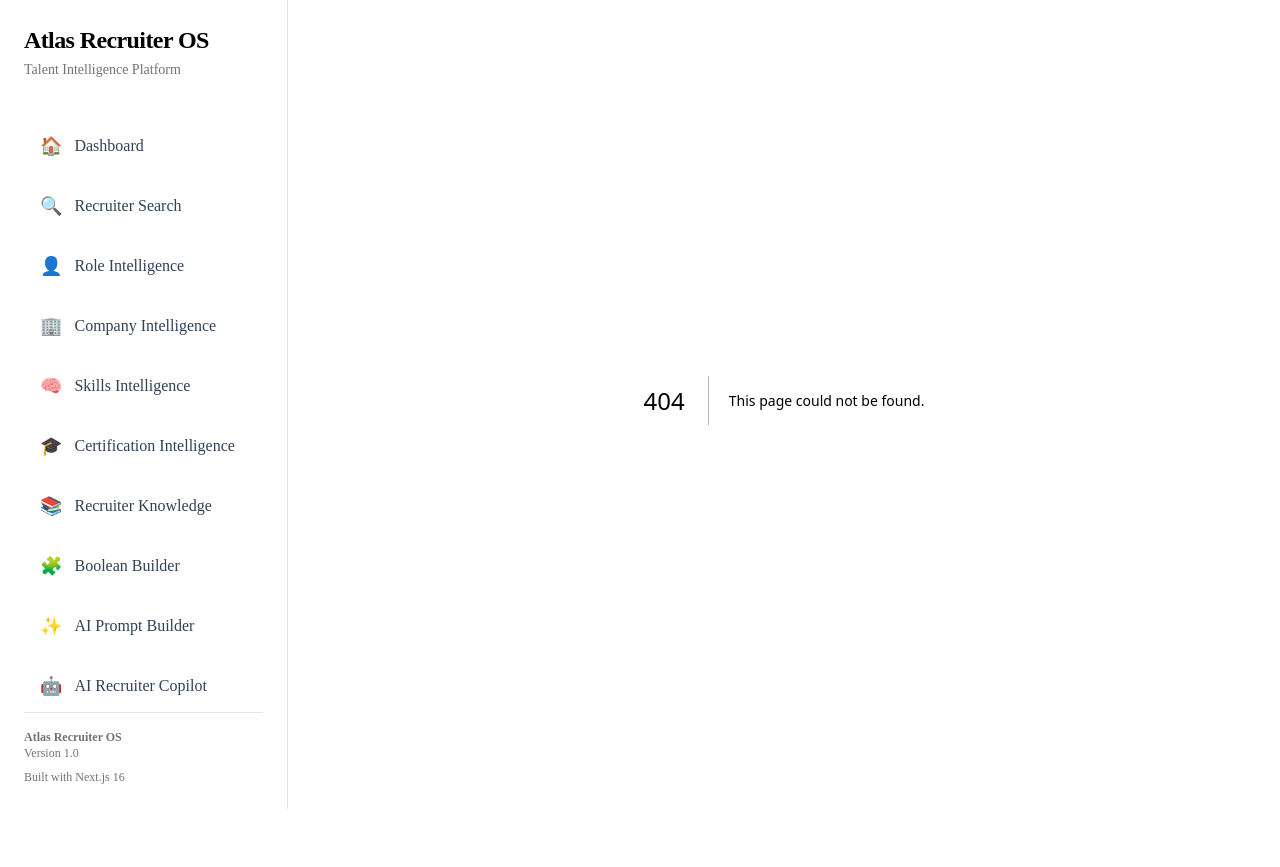
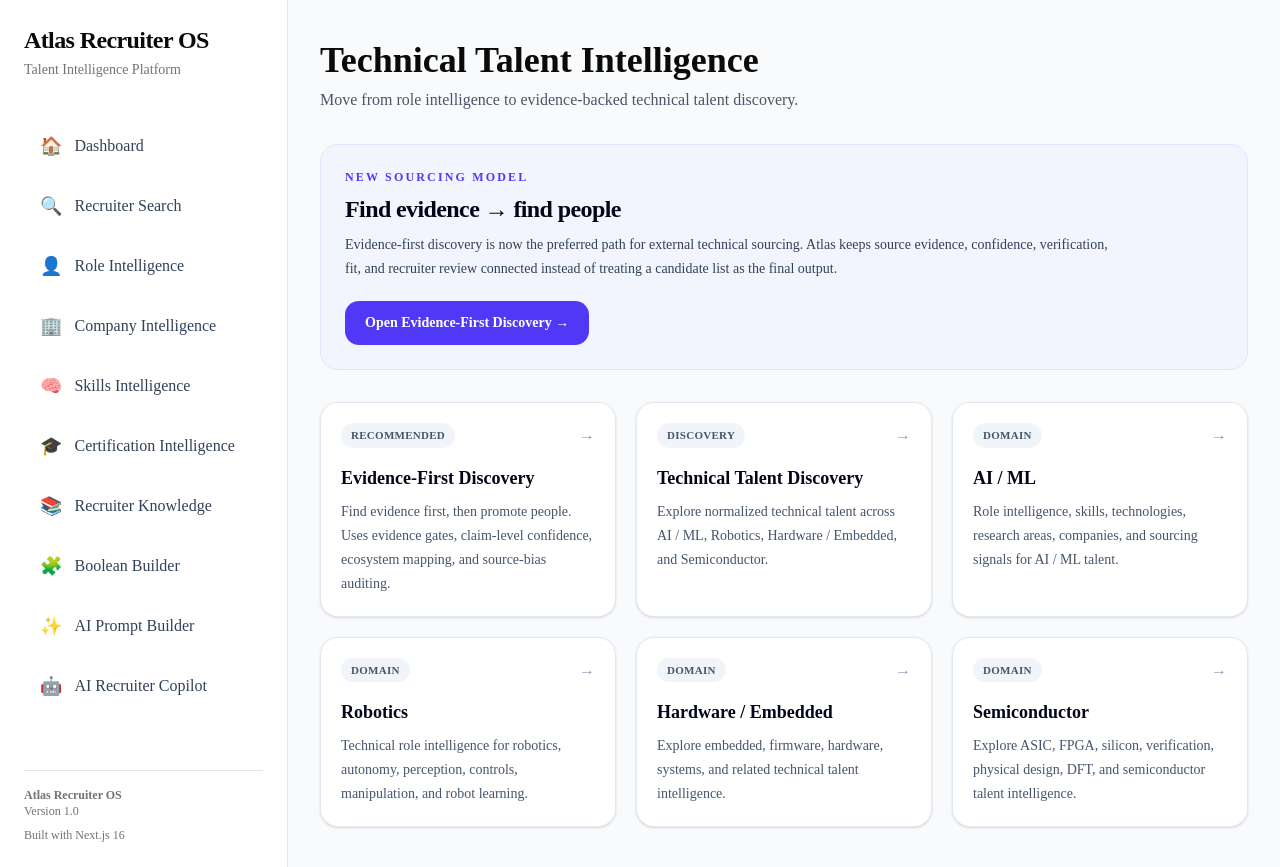
Before and after one commit to rajhrk/atlas-recruiter-os, a Next.js app in the folder web/: page /technical-talent in a window 1280 px wide. Before the commit this address had no page. Before the commit the page ends 809 px from the top, so only its background shows below. Built offline with nearby package versions, Linux system fonts and the light colour scheme.

Commit message:
feat: add technical talent intelligence hub

```diff
--- /dev/null
+++ b/web/app/technical-talent/page.tsx
@@ -0,0 +1,107 @@
+import Link from "next/link";
+
+import AtlasHeader from "@/components/atlas/AtlasHeader";
+
+const WORKSPACES = [
+  {
+    title: "Evidence-First Discovery",
+    description:
+      "Find evidence first, then promote people. Uses evidence gates, claim-level confidence, ecosystem mapping, and source-bias auditing.",
+    href: "/technical-talent/evidence-first",
+    label: "Recommended",
+  },
+  {
+    title: "Technical Talent Discovery",
+    description:
+      "Explore normalized technical talent across AI / ML, Robotics, Hardware / Embedded, and Semiconductor.",
+    href: "/technical-talent/discovery",
+    label: "Discovery",
+  },
+  {
+    title: "AI / ML",
+    description:
+      "Role intelligence, skills, technologies, research areas, companies, and sourcing signals for AI / ML talent.",
+    href: "/technical-talent/ai-ml",
+    label: "Domain",
+  },
+  {
+    title: "Robotics",
+    description:
+      "Technical role intelligence for robotics, autonomy, perception, controls, manipulation, and robot learning.",
+    href: "/technical-talent/robotics",
+    label: "Domain",
+  },
+  {
+    title: "Hardware / Embedded",
+    description:
+      "Explore embedded, firmware, hardware, systems, and related technical talent intelligence.",
+    href: "/technical-talent/hardware",
+    label: "Domain",
+  },
+  {
+    title: "Semiconductor",
+    description:
+      "Explore ASIC, FPGA, silicon, verification, physical design, DFT, and semiconductor talent intelligence.",
+    href: "/technical-talent/semiconductor",
+    label: "Domain",
+  },
+] as const;
+
+export default function TechnicalTalentHubPage() {
+  return (
+    <main className="min-h-screen bg-slate-50">
+      <div className="mx-auto max-w-7xl px-6 py-10 lg:px-8">
+        <AtlasHeader
+          title="Technical Talent Intelligence"
+          description="Move from role intelligence to evidence-backed technical talent discovery."
+        />
+
+        <section className="mt-8 rounded-2xl border border-indigo-100 bg-indigo-50/60 p-6">
+          <p className="text-xs font-semibold uppercase tracking-[0.18em] text-indigo-600">
+            New sourcing model
+          </p>
+          <h2 className="mt-2 text-2xl font-semibold tracking-tight text-slate-950">
+            Find evidence → find people
+          </h2>
+          <p className="mt-2 max-w-3xl text-sm leading-6 text-slate-700">
+            Evidence-first discovery is now the preferred path for external
+            technical sourcing. Atlas keeps source evidence, confidence,
+            verification, fit, and recruiter review connected instead of
+            treating a candidate list as the final output.
+          </p>
+          <Link
+            href="/technical-talent/evidence-first"
+            className="mt-5 inline-flex rounded-xl bg-indigo-600 px-5 py-3 text-sm font-semibold text-white hover:bg-indigo-700"
+          >
+            Open Evidence-First Discovery →
+          </Link>
+        </section>
+
+        <section className="mt-8 grid gap-5 md:grid-cols-2 lg:grid-cols-3">
+          {WORKSPACES.map((workspace) => (
+            <Link
+              key={workspace.href}
+              href={workspace.href}
+              className="group rounded-2xl border border-slate-200 bg-white p-5 shadow-sm transition hover:-translate-y-0.5 hover:border-indigo-200 hover:shadow-md"
+            >
+              <div className="flex items-center justify-between gap-3">
+                <span className="rounded-full bg-slate-100 px-2.5 py-1 text-[11px] font-semibold uppercase tracking-wide text-slate-600">
+                  {workspace.label}
+                </span>
+                <span className="text-slate-400 transition group-hover:text-indigo-600">
+                  →
+                </span>
+              </div>
+              <h3 className="mt-4 text-lg font-semibold text-slate-950">
+                {workspace.title}
+              </h3>
+              <p className="mt-2 text-sm leading-6 text-slate-600">
+                {workspace.description}
+              </p>
+            </Link>
+          ))}
+        </section>
+      </div>
+    </main>
+  );
+}
```
